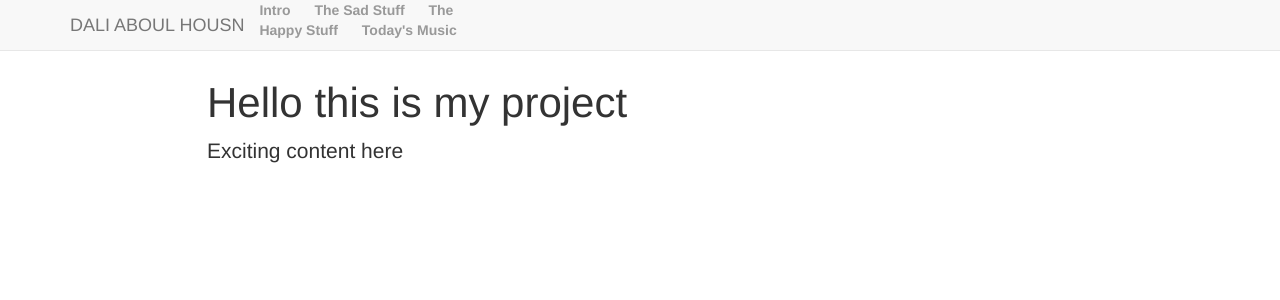
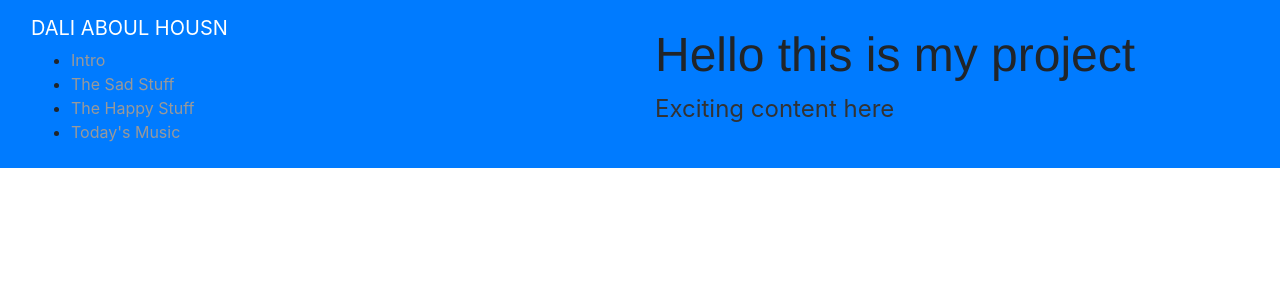
Before and after one commit to ah-dali/ah-dali.github.io, a Jekyll site: the page built from index.html, in a window 1280 px wide. Shown: the top 300 px of the page. Built offline with Jekyll 4.4.1, drawn with Linux system fonts in a browser that asks for light colours; nearby versions of some CDN libraries; library files that are not in the unit come from our copies.

Commit message:
Update default.html

```diff
--- a/_layouts/default.html
+++ b/_layouts/default.html
@@ -1,6 +1,7 @@
 <!DOCTYPE html>
 <html>
 	<head>
+		<meta charset="utf-8">
 		<title>{{ page.title }}</title>
 		<!-- link to main stylesheet -->
 		<meta name="viewport" content="width=device-width, initial-scale=1">
@@ -9,10 +10,13 @@
 		<link rel="stylesheet" type="text/css" href="/css/main.css">
 	</head>
         <body>
-	    <nav class="navbar navbar-default navbar-fixed-top">
+	     <div class="navbar navbar-expand-lg fixed-top navbar-dark bg-primary">
 		<div class="container">
 			<div class="navbar-header">
                                 <a class="navbar-brand" href=#myPage>DALI ABOUL HOUSN</a>
+				 <button class="navbar-toggler" type="button" data-toggle="collapse" data-target="#navbarResponsive" aria-controls="navbarResponsive" aria-expanded="false" aria-label="Toggle navigation">
+                    			<span class="navbar-toggler-icon"></span>
+               			 </button>
     		            <ul>
         		        <li><a href="/">Intro</a></li>
 	        	        <li><a href="/sad">The Sad Stuff</a></li>
@@ -21,7 +25,6 @@
     			    </ul>
 			</div>
 		  </div>
-		</nav>
 		<div class="container">
 
     		{{ content }}
```
